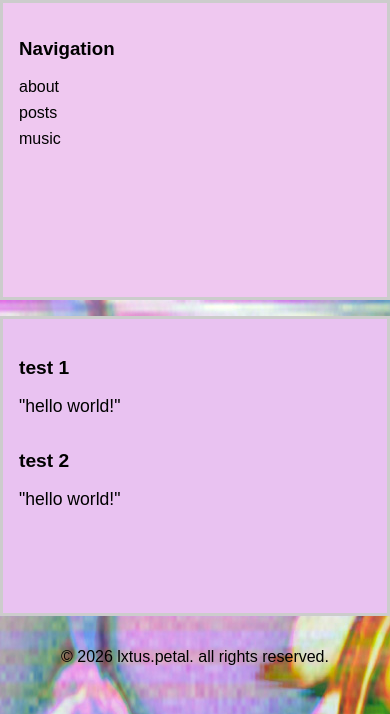
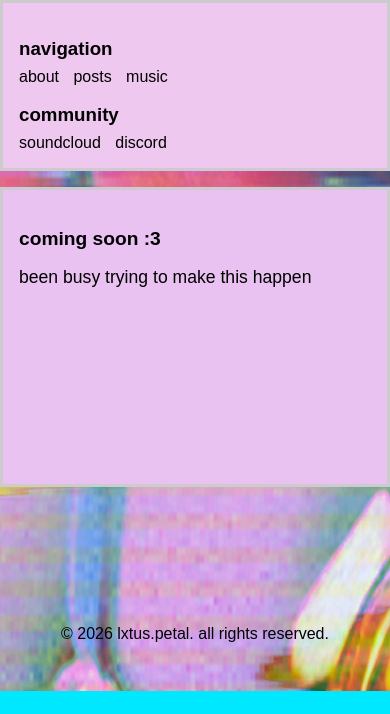
Before and after one commit to ratfem/DJ-blog, a plain HTML site: page BLOG/posts.html in a window 390 px wide. Shown: the part 153-867 px from the top of the page. After the commit the page ends 844 px from the top, so only its background shows below. Drawn offline with Linux system fonts and the light colour scheme.

Commit message:
more updates, etc.

```diff
--- a/BLOG/posts.html
+++ b/BLOG/posts.html
@@ -18,23 +18,29 @@
 
     <div class="layout posts-layout">
       <aside class="left posts-sidebar">
-        <h3>Navigation</h3>
+        <h3>navigation</h3>
         <ul>
           <li><a href="index.html">about</a></li>
           <li><a href="posts.html">posts</a></li>
           <li><a href="music.html">music</a></li>
         </ul>
+        <h3>community</h3>
+        <ul>
+          <li><a href="https://soundcloud.com/ratpetals" target="_blank">soundcloud</a></li>
+          <li><a href="https://discord.gg/AUfjXJ4tBv" target="_blank">discord</a></li>
+        </ul>
       </aside>
 
       <main class="posts-content">
         <article class="posts-post">
-          <h1 class="posts-post-title">test 1</h1>
-          <p class="posts-post-content">"hello world!"</p>
+          <h1 class="posts-post-title">coming soon :3</h1>
+          <p class="posts-post-content">been busy trying to make this happen</p>
         </article>
-        <article class="posts-post">
+
+<!--         <article class="posts-post">
           <h1 class="posts-post-title">test 2</h1>
           <p class="posts-post-content">"hello world!"</p>
-        </article>
+        </article> -->
       </main>
     </div>
 
--- a/BLOG/style.css
+++ b/BLOG/style.css
@@ -12,6 +12,9 @@ body {
   color: #000000;
   margin: 0;
   width: 100%;
+  min-height: 100vh;
+  display: flex;
+  flex-direction: column;
 }
 
 a {
@@ -20,7 +23,7 @@ a {
 }
 
 a:hover {
-  text-decoration: none;
+  text-decoration: underline;
 }
 
 /* MAIN PAGE (index.html) */
@@ -111,6 +114,9 @@ a:hover {
   margin: 0 auto;
   padding: 1em 0;
   box-sizing: border-box;
+  flex: 1;
+  display: flex;
+  flex-direction: column;
 }
 
 header {
@@ -123,6 +129,7 @@ footer {
   background: transparent;
   padding: 1em;
   text-align: center;
+  margin-top: auto;
 }
 
 .layout {
@@ -131,17 +138,19 @@ footer {
   box-sizing: border-box;
   justify-content: center;
   max-width: 100%;
+  align-items: flex-start;
 }
 
 .left, .main, .right {
   padding: 16px;
   border: 3px solid #ccc;
-  min-height: 300px;
+  min-height: 0;
   box-sizing: border-box;
+  align-self: flex-start;
 }
 
 .left {
-  flex: 0 0 20%;
+  flex: 0 0 15%;
   background: #efc8f0;
 }
 
@@ -151,7 +160,7 @@ footer {
 }
 
 .right {
-  flex: 0 0 20%;
+  flex: 0 0 25%;
   background: #f0c4f0;
 }
 
@@ -176,9 +185,28 @@ footer {
 @media (max-width: 768px) {
   .layout {
     flex-direction: column;
+    align-items: stretch;
   }
 
   .left, .main, .right {
-    flex: 1 1 100%;
+    flex: 1 1 auto;
+    width: 100%;
+    align-self: stretch;
+  }
+
+  .left h3 {
+    margin-bottom: 0.5rem;
+  }
+
+  .left ul {
+    display: flex;
+    flex-wrap: wrap;
+    gap: 0.5rem 0.9rem;
+    margin: 0;
+  }
+
+  .left li {
+    margin-bottom: 0;
+    display: inline-block;
   }
 }
```
Also changed, not shown: BLOG/index.html (+9 -1 lines), BLOG/music.html (+8 -3 lines).
